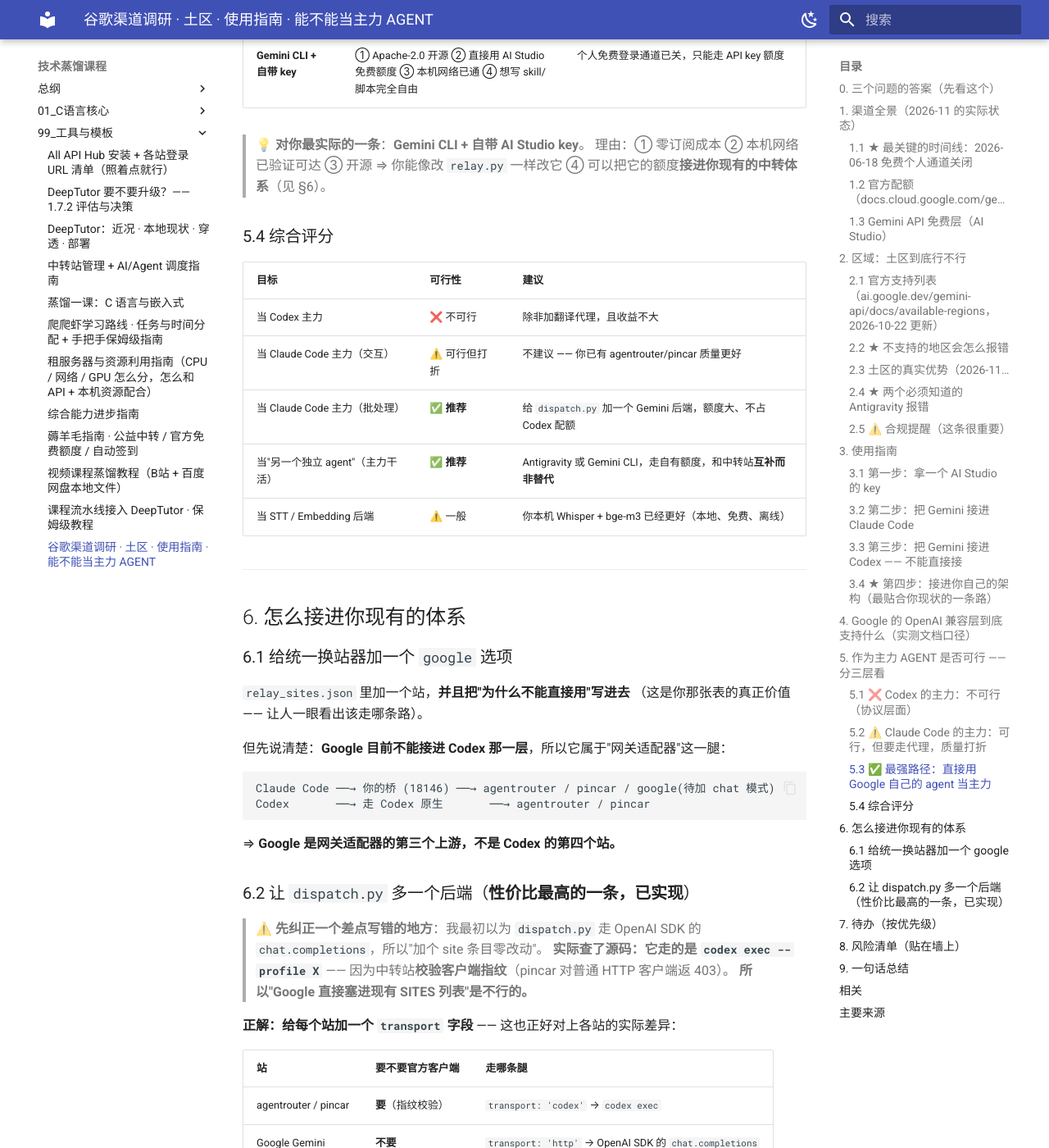
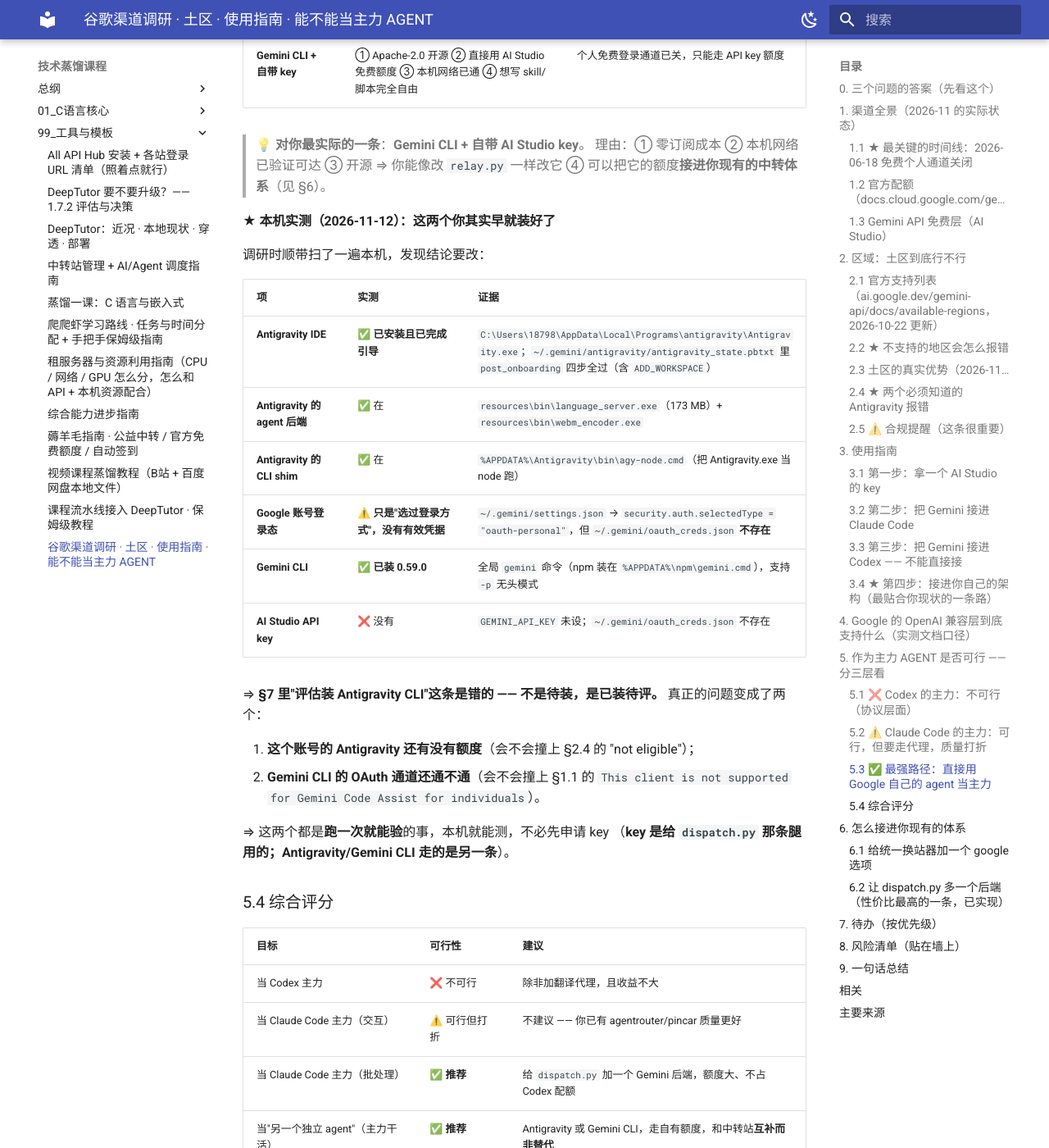
Before and after one commit to hhwang88592560-brono/tech-notes, an MkDocs documentation site: the page built from docs/99_工具与模板/谷歌渠道调研与使用指南.md, in a window 1280 px wide and 1400 px high, scrolled down 10366 px. Shown: the whole window at 82% size. Built offline with MkDocs 1.6.1 and Material for MkDocs 9.7.7, drawn with Linux system fonts in a browser that asks for light colours; some of the changed text lies outside the part shown.

Commit message:
docs: 谷歌指南补本机实测（Antigravity 已装、Gemini CLI 0.59、出口=HKT 香港）
- §5.3 加「本机实测」表：Antigravity IDE 早已安装且完成引导
  （post_onboarding 四步全过）、Gemini CLI 0.59.0 已装、
  ~/.gemini 只有 selectedType 没有 oauth_creds.json ⇒ 实跑会卡在登录
- §7 待办表按实测改写：第 3 项 openai 已装；第 6 项从「评估装 Antigravity」
  改成「已装待评」；新增第 8 项「Gemini CLI 的 OAuth 通道还通不通」
- 澄清两条路是分开的：key 给 dispatch.py 那条腿，
  Antigravity / Gemini CLI 走 OAuth 那条腿（不必先有 key）

Co-Authored-By: Claude Opus 5 <noreply@anthropic.com>

```diff
--- a/docs/99_工具与模板/谷歌渠道调研与使用指南.md
+++ b/docs/99_工具与模板/谷歌渠道调研与使用指南.md
@@ -362,6 +362,29 @@ Base URL：`https://generativelanguage.googleapis.com/v1beta/openai/`
 > 理由：① 零订阅成本 ② 本机网络已验证可达 ③ 开源 ⇒ 你能像改 `relay.py` 一样改它
 > ④ 可以把它的额度**接进你现有的中转体系**（见 §6）。
 
+#### ★ 本机实测（2026-11-12）：**这两个你其实早就装好了**
+
+调研时顺带扫了一遍本机，发现结论要改：
+
+| 项 | 实测 | 证据 |
+|---|---|---|
+| **Antigravity IDE** | ✅ **已安装且已完成引导** | `C:\Users\18798\AppData\Local\Programs\antigravity\Antigravity.exe`；`~/.gemini/antigravity/antigravity_state.pbtxt` 里 `post_onboarding` 四步全过（含 `ADD_WORKSPACE`） |
+| **Antigravity 的 agent 后端** | ✅ 在 | `resources\bin\language_server.exe`（173 MB）+ `resources\bin\webm_encoder.exe` |
+| **Antigravity 的 CLI shim** | ✅ 在 | `%APPDATA%\Antigravity\bin\agy-node.cmd`（把 Antigravity.exe 当 node 跑） |
+| **Google 账号登录态** | ⚠️ **只是"选过登录方式"，没有有效凭据** | `~/.gemini/settings.json` → `security.auth.selectedType = "oauth-personal"`，但 `~/.gemini/oauth_creds.json` **不存在** |
+| **Gemini CLI** | ✅ **已装 0.59.0** | 全局 `gemini` 命令（npm 装在 `%APPDATA%\npm\gemini.cmd`），支持 `-p` 无头模式 |
+| **AI Studio API key** | ❌ 没有 | `GEMINI_API_KEY` 未设；`~/.gemini/oauth_creds.json` 不存在 |
+
+⇒ **§7 里"评估装 Antigravity CLI"这条是错的 —— 不是待装，是已装待评。**
+真正的问题变成了两个：
+
+1. **这个账号的 Antigravity 还有没有额度**（会不会撞上 §2.4 的 "not eligible"）；
+2. **Gemini CLI 的 OAuth 通道还通不通**（会不会撞上 §1.1 的
+   `This client is not supported for Gemini Code Assist for individuals`）。
+
+⇒ 这两个都是**跑一次就能验**的事，本机就能测，不必先申请 key
+（**key 是给 `dispatch.py` 那条腿用的；Antigravity/Gemini CLI 走的是另一条**）。
+
 ### 5.4 综合评分
 
 | 目标 | 可行性 | 建议 |
@@ -453,13 +476,14 @@ $ python dispatch.py --list
 
 | # | 事项 | 状态 |
 |---|---|---|
-| 1 | **申请一个 AI Studio key**（土区账号） | ⬜ **第一步**，步骤见 §3.1；本机网络已通，5 分钟能验 |
+| 1 | **申请一个 AI Studio key**（土区账号） | 🟡 **进行中**（2026-11-12）：脚本全部就绪、页面已在你浏览器打开；**只剩你点一下生成 key** |
 | 2 | `dispatch.py` 加 `transport` 支持 | ✅ **已完成**（2026-11-12）：`transport: codex/http` + `site_ready()` 跳过无 key 的站 |
-| 3 | 装 `openai` pip 包（`run_http` 要用） | ⬜ `pip install openai`（Python312） |
+| 3 | 装 `openai` pip 包（`run_http` 要用） | ✅ **已完成**（2026-11-12）：openai 3.49.0 已装进 Python312 |
 | 4 | 把 Google 加进 `relay_sites.json` | ✅ **已完成**（作为**网关适配器**的上游，不是 Codex 的站） |
 | 5 | 给 `responses_adapter.py` 加 `chat` 上游模式 | ⬜ 让桥能指向 Google（3 个函数，见 §3.4） |
-| 6 | 评估装 Antigravity CLI | ⬜ 官方 2026 主推；**但土区账号可能报 "not eligible"，要实测** |
+| 6 | ~~评估装 Antigravity CLI~~ | ✅ **已装**（本机 Antigravity IDE 已完成引导）→ 改成 **实测它有没有额度** |
 | 7 | 复核 Gemini API 免费层的真实 RPM/TPM/RPD | ⬜ 官方页没列全，得拿 key 自己探 |
+| 8 | **Gemini CLI 的 OAuth 通道还通不通** | 🟡 见 §5.3「本机实测」—— 这是**不用 key 也能走**的另一条路 |
 
 ---
 
```
Also changed, not shown: 99_工具与模板/谷歌渠道调研与使用指南.md (+27 -3 lines).
